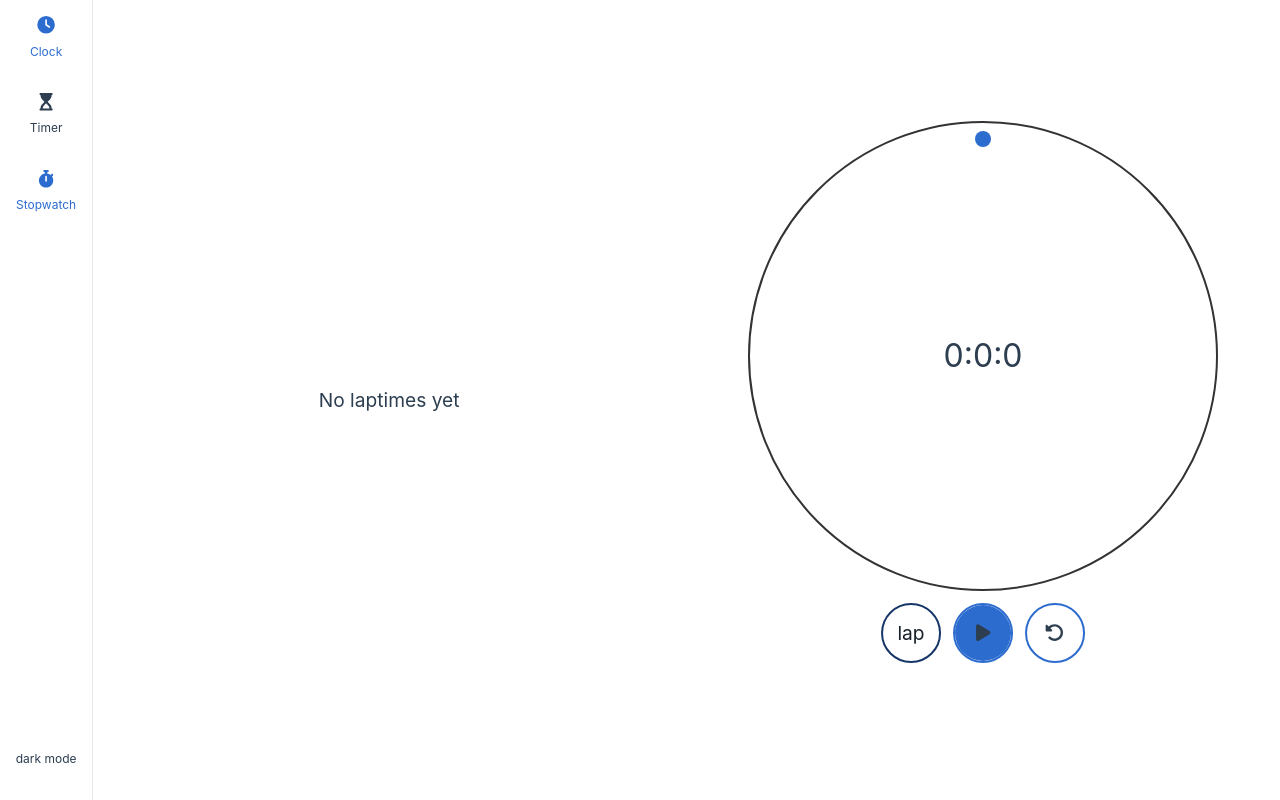
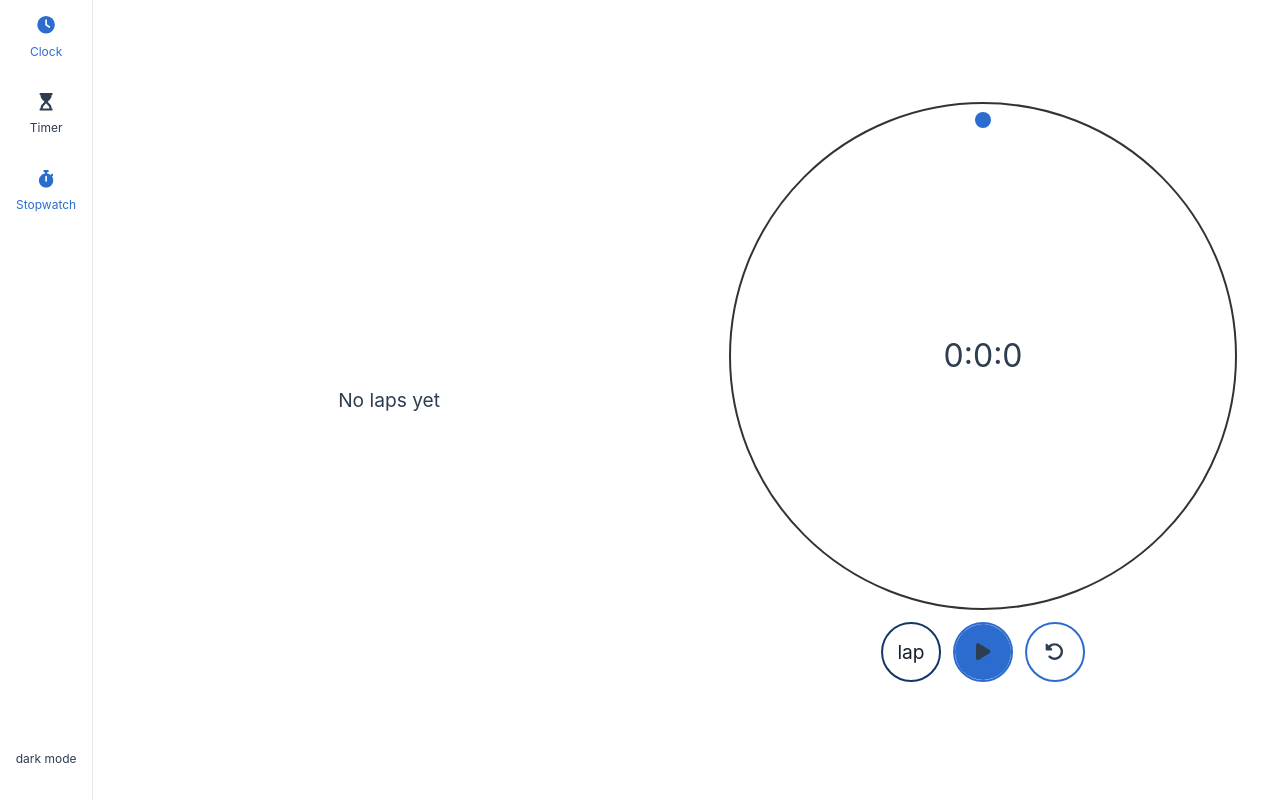
Before and after one commit to Klrfl/TellTime, a Vue app: page /stopwatch in a window 1280 px wide. Built offline with nearby package versions, Linux system fonts and the light colour scheme.

Commit message:
added transition to laps

```diff
--- a/src/views/StopwatchView.vue
+++ b/src/views/StopwatchView.vue
@@ -11,10 +11,17 @@
         @lap="lap(delta)" />
     </template>
 
-    <ul class="list-container laptimes-container">
-      <li class="no-laptime" v-show="laps.length == 0">No laptimes yet</li>
-      <LapTime v-for="lap in laps" :id="lap.lapNo" :lap="lap"></LapTime>
-    </ul>
+    <!-- <ul class="list-container laptimes-container"> -->
+    <TransitionGroup
+      name="list"
+      tag="ul"
+      class="list-container laptimes-container">
+      <li class="no-laptime" key="no-laps" v-show="laps.length == 0">
+        No laps yet
+      </li>
+      <LapTime v-for="lap in laps" :key="lap.no" :lap="lap"></LapTime>
+    </TransitionGroup>
+    <!-- </ul> -->
   </MainLayout>
 </template>
 
@@ -102,6 +109,23 @@ function lap(delta) {
 </script>
 
 <style>
+/* transitions for laptimes*/
+.list-move,
+.list-enter-active {
+  transition: opacity 300ms ease, transform 300ms ease;
+}
+
+.list-enter-from,
+.list-leave-to {
+  opacity: 0;
+  transform: translateY(-100%);
+}
+
+.list-leave-active {
+  transition: opacity 200ms ease;
+  width: 100%;
+}
+
 .stopwatch {
   position: absolute;
   inset: 0;
@@ -114,16 +138,23 @@ function lap(delta) {
 
   display: flex;
   flex-direction: column-reverse;
+  gap: 0.5rem;
 }
 
 .no-laptime {
   text-align: center;
+  width: 100%;
   font-size: 1.2rem;
+}
+
+.lap:nth-child(2) {
+  margin-block-end: 10rem;
 }
 
 @media screen and (min-width: 50em) {
   .stopwatch {
     position: relative;
+    padding: 0;
   }
 
   .laptimes {
```
